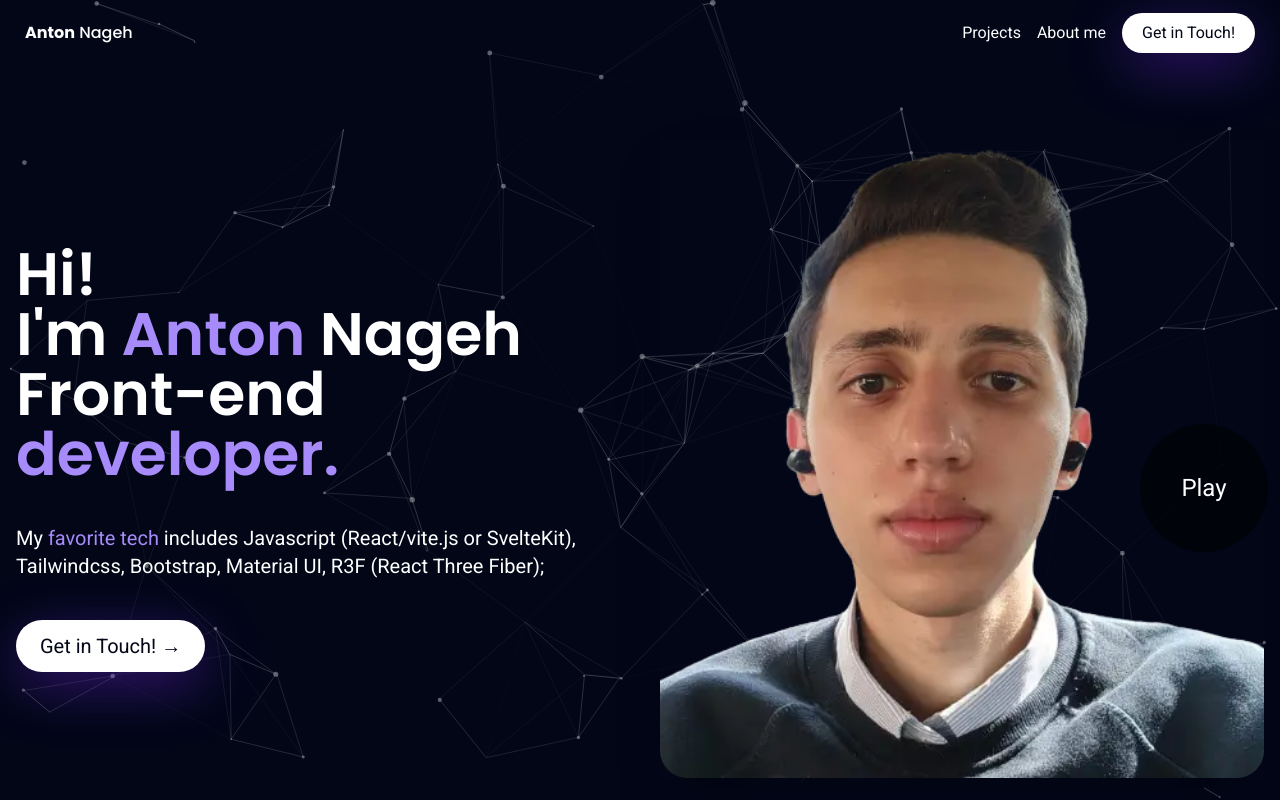
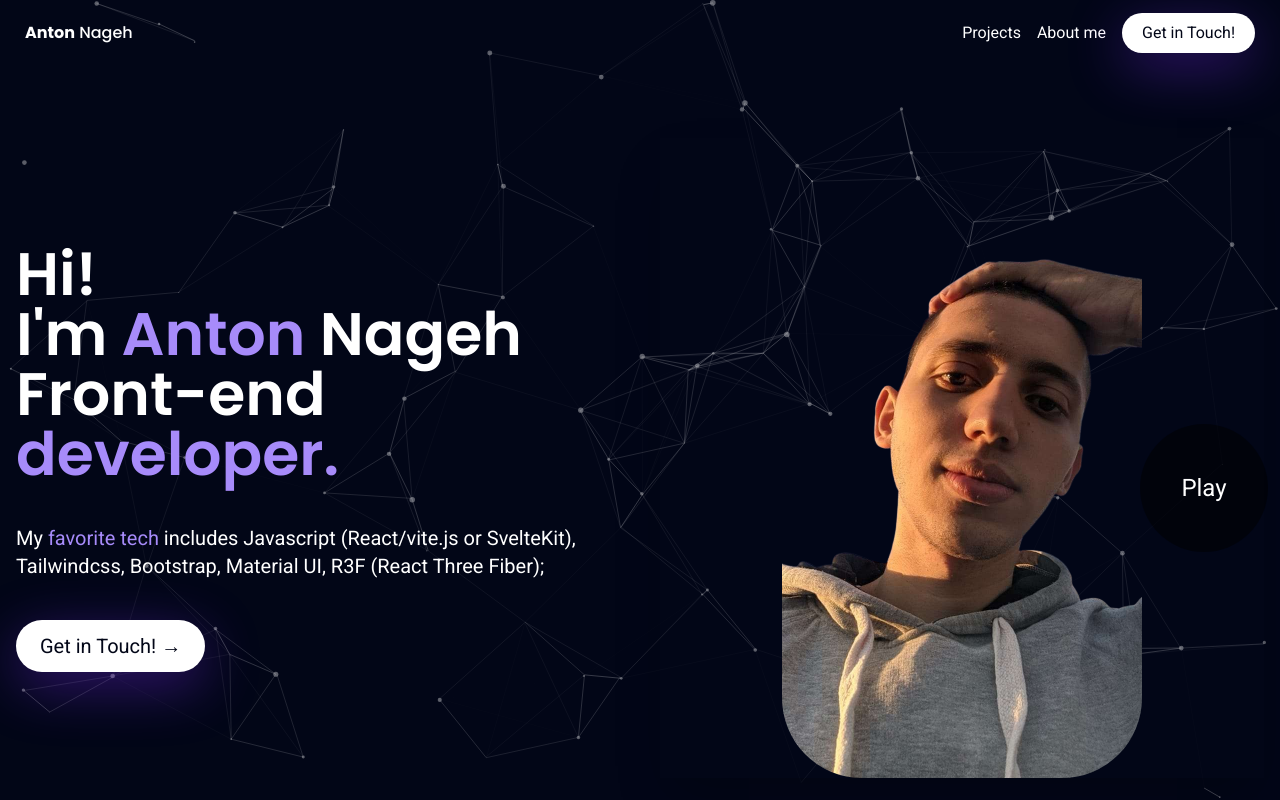
Before and after one commit to AntonNageh/PortfolioUsingSvelteKit, a SvelteKit app: page / in a window 1280 px wide. Shown: the top 800 px of the page. Built offline with nearby package versions, Linux system fonts and the light colour scheme; grey boxes are pictures that could not be loaded.

Commit message:
profile photo changed

```diff
--- a/src/components/Main.svelte
+++ b/src/components/Main.svelte
@@ -55,8 +55,8 @@ let benefits = [
         </div>
         <div class="relative shadow-2xl grid place-items-center">
             <!-- svelte-ignore a11y-img-redundant-alt -->
-            <img src={"images/profile.webp"} alt="Profile image"
-            class="object-cover z-[2] md:max-h-[80vh] md:h-[80vh] h-[60vh] rounded-[1.7rem] max-h-[60vh]"/>
+            <img src={"images/profile.png"} alt="Profile image"
+            class="object-cover z-[2] md:max-h-[80vh] md:h-[80vh] h-[60vh] rounded-[5rem] max-h-[60vh]"/>
             <div class="z-50 lg:mr-3 mr-10 mb-[1em] lg:mb-[15%] fixed hidden lg:flex justify-center items-center w-[35%] right-0 lg:w-[10%] rounded-full lg:right-0 lg:h-[30%] lg:bottom-0">
                 {#if showButton}
                 <button on:click={()=>handleButton()} class="absolute z-50 text-2xl w-full h-[10vw] rounded-full bg-[rgba(0,0,0,0.5)]">Play</button>
```
Also changed, not shown: static/images/profile.png (renamed from static/images/me.png), static/images/profile.webp (deleted).
